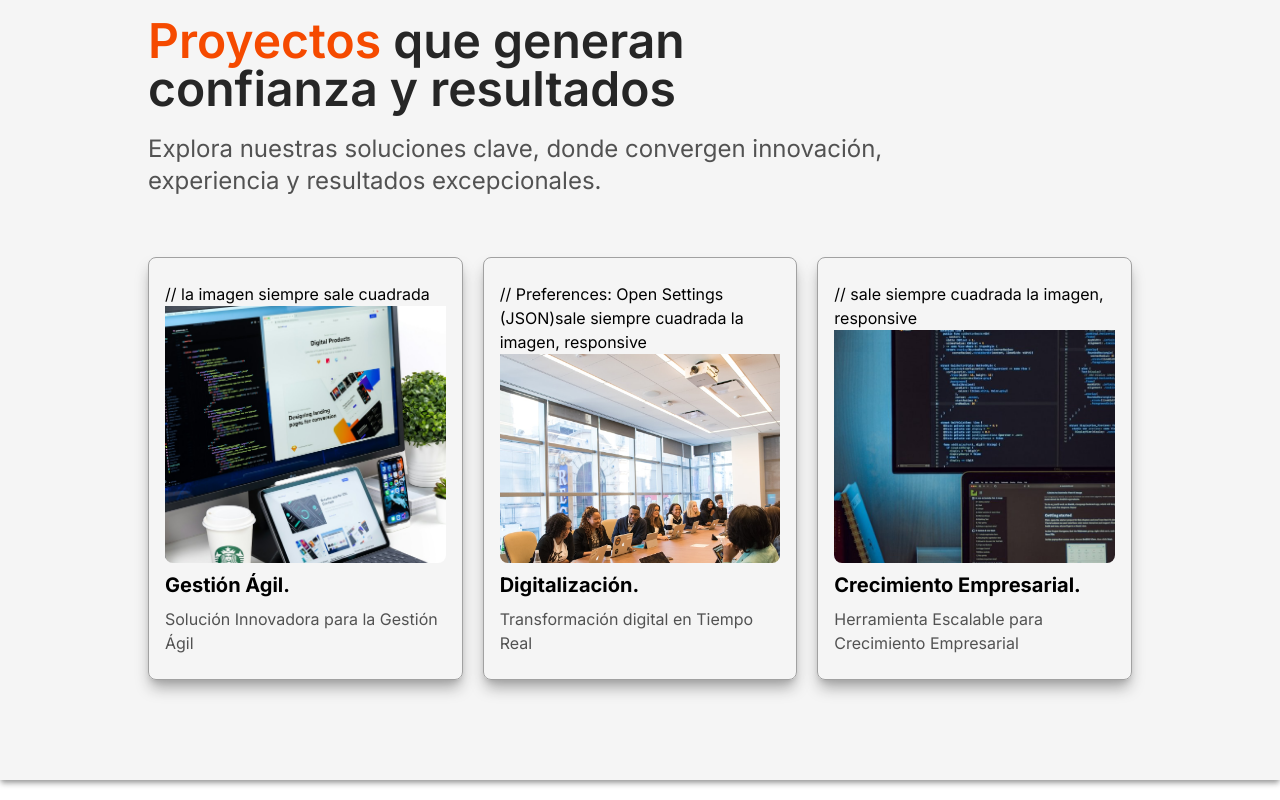
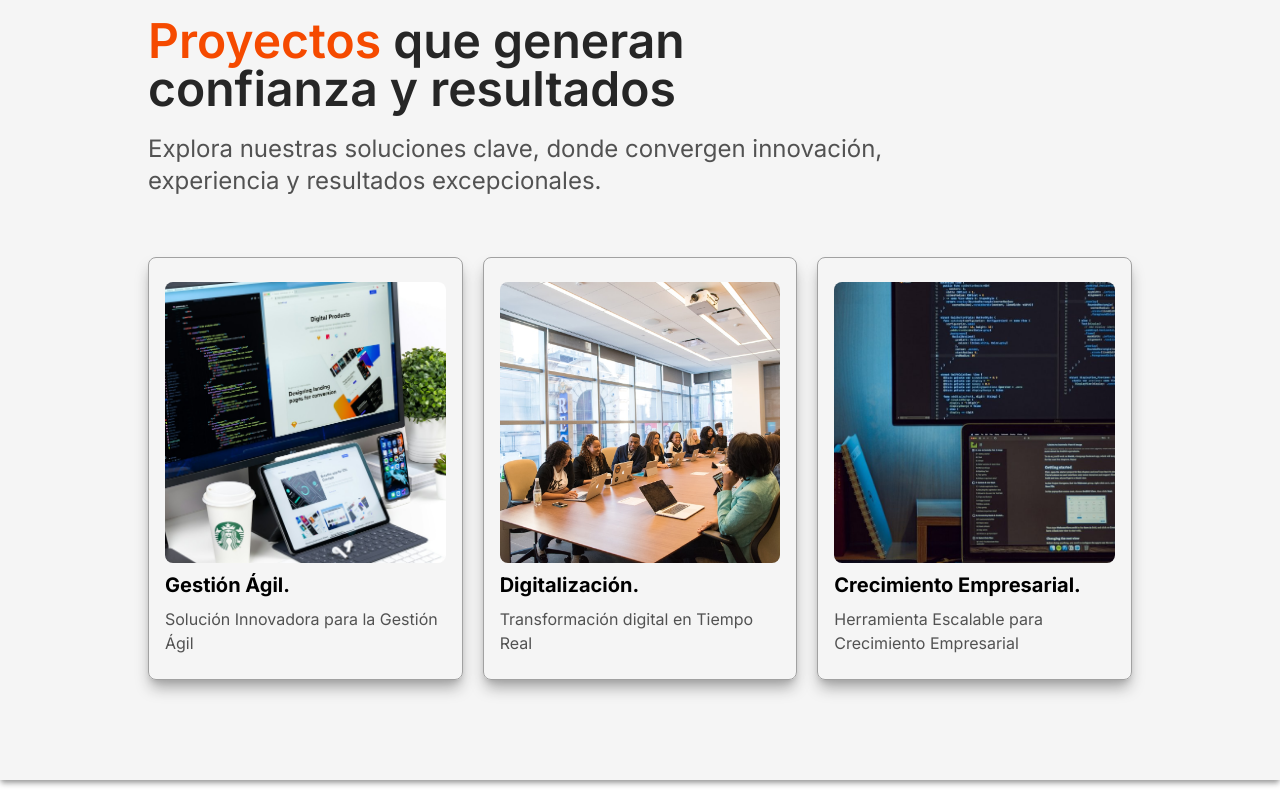
Before and after one commit to ZaitecS25-Internship-projects/I_S25_Web_Zaitec, a React (Vite) app: page /desarrollo in a window 1280 px wide. Shown: the part 643-1443 px from the top of the page. Built offline with nearby package versions, Linux system fonts and the light colour scheme.

Commit message:
actualizo mi rama con main y comentarios código bien puestos

```diff
--- a/src/views/Desarrollo.tsx
+++ b/src/views/Desarrollo.tsx
@@ -15,7 +15,8 @@ export default function Desarrollo() {
             viewport={{ once: true, amount: 0.5 }}   // solo se anima la primera vez, al 50% visible
             className="flex flex-col gap-2 border border-neutral-400 rounded-lg px-4 py-6 shadow-lg shadow-neutral-400 min-h-35"
           >
-            <div className="w-full aspect-square overflow-hidden rounded-lg"> // la imagen siempre sale cuadrada
+            <div className="w-full aspect-square overflow-hidden rounded-lg">
+              {/* Este div crea un contenedor cuadrado con bordes redondeados para mantener la forma de la imagen */}
               <img
                 src="/img/gestion-agil.jpg"
                 alt="Gestión Ágil"
@@ -32,8 +33,9 @@ export default function Desarrollo() {
             viewport={{ once: true, amount: 0.5 }}   // solo se anima la primera vez, al 50% visible
             className="flex flex-col gap-2 border border-neutral-400 rounded-lg px-4 py-6 shadow-lg shadow-neutral-400 min-h-35"
           >
-            <div className="w-full aspect-square overflow-hidden rounded-lg">   //   Preferences: Open Settings (JSON)sale siempre cuadrada la imagen, responsive
-              <img src="public/img/digitalizacion.jpg" alt="Digitalización" className="w-full h-full object-cover" />
+            <div className="w-full aspect-square overflow-hidden rounded-lg">
+              {/* Este div crea un contenedor cuadrado con bordes redondeados para mantener la forma de la imagen */}
+              <img src="/img/digitalizacion.jpg" alt="Digitalización" className="w-full h-full object-cover" />
             </div><h3 className="text-xl font-bold">Digitalización.</h3>
             <p className="text-neutral-600">Transformación digital en Tiempo Real </p>
           </motion.div>
@@ -44,8 +46,9 @@ export default function Desarrollo() {
             viewport={{ once: true, amount: 0.5 }}   // solo se anima la primera vez, al 50% visible
             className="flex flex-col gap-2 border border-neutral-400 rounded-lg px-4 py-6 shadow-lg shadow-neutral-400 min-h-35"
           >
-            <div className="w-full aspect-square overflow-hidden rounded-lg">   //   sale siempre cuadrada la imagen, responsive
-              <img src="public/img/crecimiento-empresarial.jpg" alt="Crecimiento empresarial" className="w-full h-full object-cover" />
+            <div className="w-full aspect-square overflow-hidden rounded-lg">
+              {/* Este div crea un contenedor cuadrado con bordes redondeados para mantener la forma de la imagen */}
+              <img src="/img/crecimiento-empresarial.jpg" alt="Crecimiento empresarial" className="w-full h-full object-cover" />
             </div><h3 className="text-xl font-bold">Crecimiento Empresarial.</h3>
             <p className="text-neutral-600">Herramienta Escalable para Crecimiento Empresarial</p>
           </motion.div>
```
